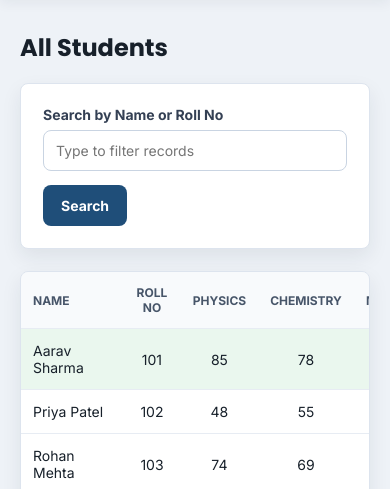
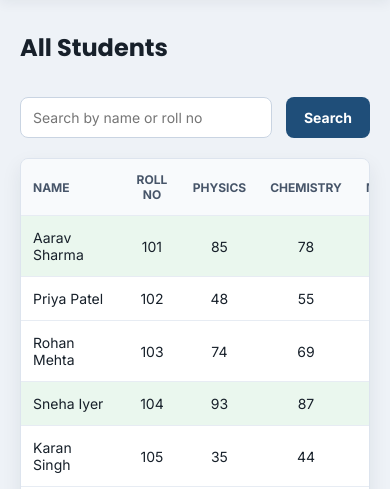
Before and after one commit to AakarshChaudhary/scoresense, a Flask app: page /students in a window 390 px wide. Shown: the part 276-765 px from the top of the page. Run offline with Flask 3, Linux system fonts and the light colour scheme.

Commit message:
Refactor page toolbar layout: encapsulate toolbar elements in a div for improved structure and styling in view_students template

```diff
--- a/static/style.css
+++ b/static/style.css
@@ -75,6 +75,19 @@
     font-family: 'Poppins', sans-serif;
     font-size: 17px;
     margin: 24px 0 12px;
+}
+
+/* page toolbar */
+.page-toolbar {
+    display: flex;
+    align-items: center;
+    justify-content: space-between;
+    gap: 18px;
+    margin-bottom: 20px;
+}
+
+.page-toolbar h2 {
+    margin-bottom: 0;
 }
 
 /* home page intro */
@@ -203,7 +216,11 @@
     display: flex;
     align-items: end;
     gap: 14px;
-    margin-bottom: 22px;
+    margin-bottom: 0;
+    padding: 0;
+    background: transparent;
+    border: none;
+    box-shadow: none;
 }
 
 label {
@@ -348,8 +365,13 @@
         grid-template-columns: 1fr;
     }
 
+    .page-toolbar {
+        flex-direction: column;
+        align-items: stretch;
+    }
+
     .search-box {
-        display: block;
+        width: 100%;
     }
 
     .search-box input[type="submit"] {
--- a/templates/view_students.html
+++ b/templates/view_students.html
@@ -1,13 +1,13 @@
 {% extends 'base.html' %}
 {% block content %}
-    <h2>All Students</h2>
+    <div class="page-toolbar">
+        <h2>All Students</h2>
 
-    <form method="GET" class="search-box">
-        <label>Search by Name or Roll No
-            <input type="text" name="query" value="{{ query }}" placeholder="Type to filter records">
-        </label>
-        <input type="submit" value="Search">
-    </form>
+        <form method="GET" class="search-box">
+            <input type="text" name="query" value="{{ query }}" placeholder="Search by name or roll no">
+            <input type="submit" value="Search">
+        </form>
+    </div>
 
     {% if students %}
     <div class="table-box">
```
